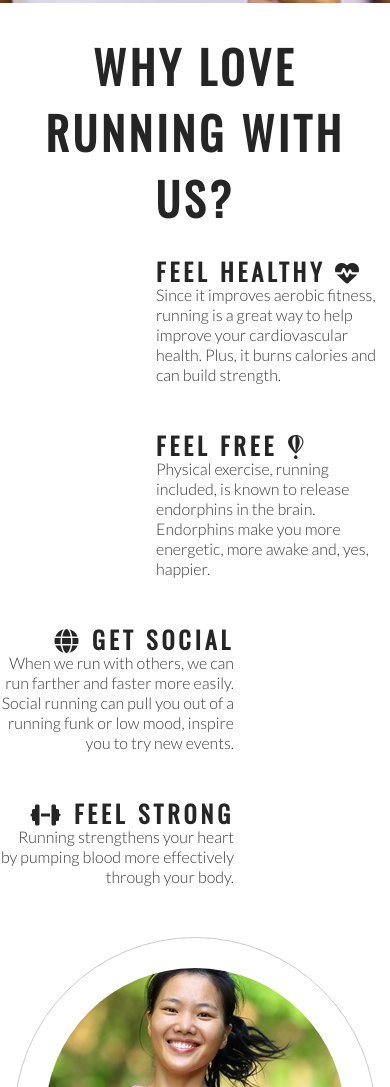
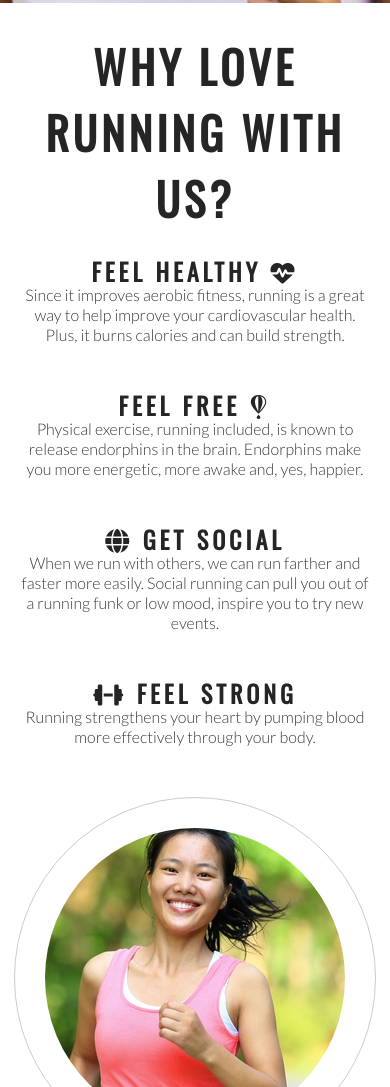
Before and after one commit to biareiam/love_running, a plain HTML site: page index.html in a window 390 px wide. Shown: the part 717-1804 px from the top of the page. Drawn offline with nearby package versions, Linux system fonts and the light colour scheme.

Commit message:
adjusting clud ethos for mobile phone

```diff
--- a/assets/css/style.css
+++ b/assets/css/style.css
@@ -301,4 +301,31 @@ footer {
         line-height: 25px;
     }
 
+    #cover-text {
+        left: 0;
+    }
+
+    #club-ethos {
+        width: 90%;
+        height: 1200px;
+        margin: 0 auto;
+    }
+
+    .left-about-heading,
+    .right-about-heading {
+        width: inherit;
+    }
+
+    .left-about-heading h2,
+    .right-about-heading h2 {
+        text-align: center;
+        width: 100%;
+        ;
+    }
+
+    .left-about-heading p,
+    .right-about-heading p {
+        text-align: center;
+        padding: 0 20px;
+    }
 }
```
